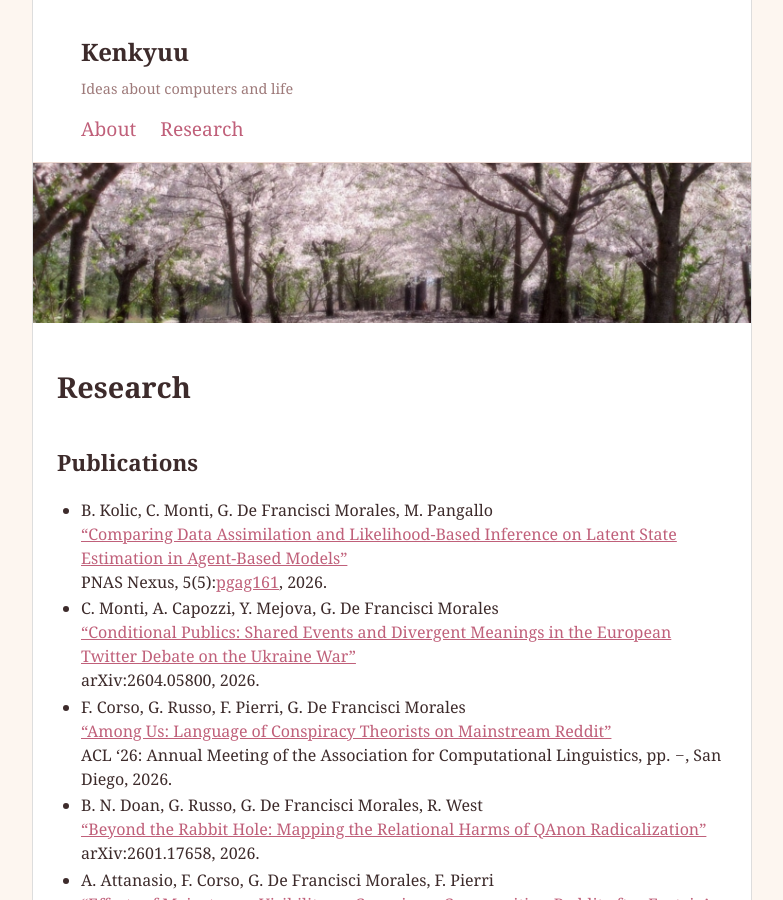
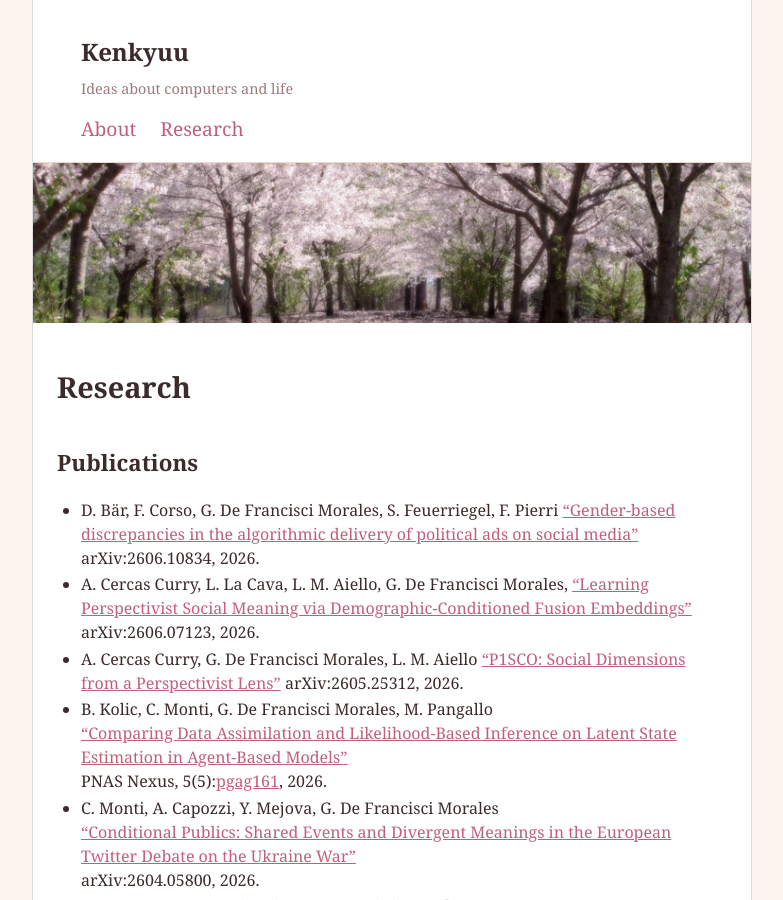
Before and after one commit to gdfm/gdfm.github.io, a Jekyll site: the page built from _pages/research.md, in a window 1280 px wide and 900 px high. Shown: the whole window, without its empty margins (248-1031 px from the left). Built offline with Jekyll 4.4.1, drawn with Linux system fonts in a browser that asks for light colours.

Commit message:
EMNLP and NatComm submissions (arxiv)

```diff
--- a/_pages/research.md
+++ b/_pages/research.md
@@ -5,6 +5,18 @@
 ---
 
 ## Publications
+
+- D. Bär, F. Corso, G. De Francisci Morales, S. Feuerriegel, F. Pierri
+[“Gender-based discrepancies in the algorithmic delivery of political ads on social media”](https://arxiv.org/abs/2606.10834)
+arXiv:2606.10834, 2026.
+
+- A. Cercas Curry, L. La Cava, L. M. Aiello, G. De Francisci Morales,
+[“Learning Perspectivist Social Meaning via Demographic-Conditioned Fusion Embeddings”](https://arxiv.org/abs/2606.07123)
+arXiv:2606.07123, 2026.
+
+- A. Cercas Curry, G. De Francisci Morales, L. M. Aiello
+[“P1SCO: Social Dimensions from a Perspectivist Lens”](https://arxiv.org/abs/2605.25312)
+arXiv:2605.25312, 2026.
 
 - B. Kolic, C. Monti, G. De Francisci Morales, M. Pangallo
 [“Comparing Data Assimilation and Likelihood-Based Inference on Latent State Estimation in Agent-Based Models”](http://arxiv.org/abs/2509.17625)
```
